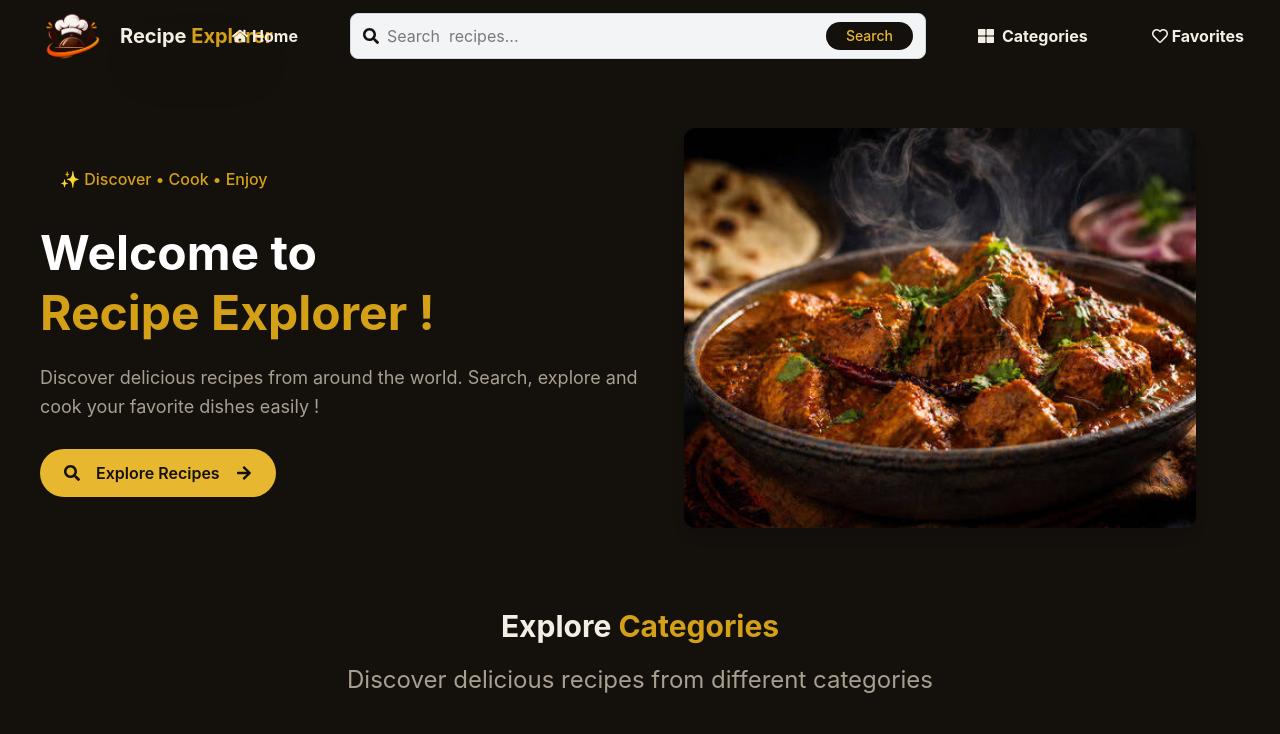
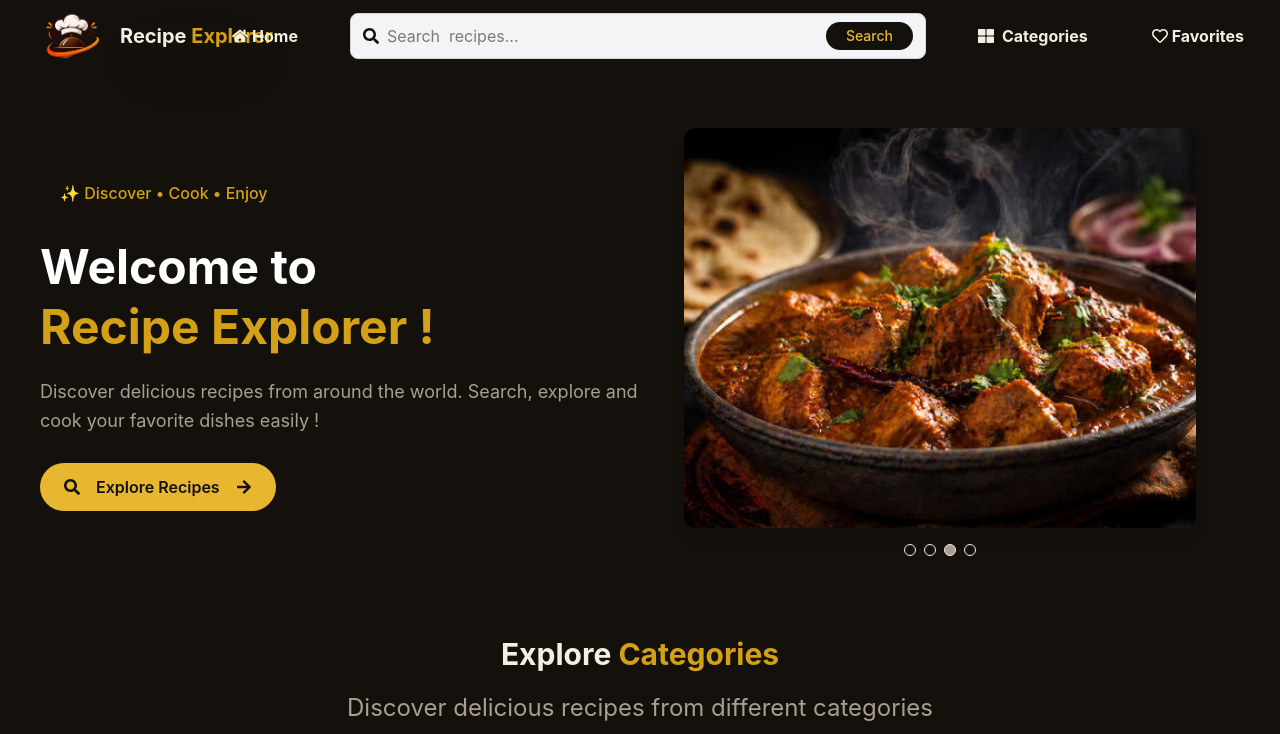
Before and after one commit to Havocsri/Food-Recipie-app, a React (Vite) app: page / in a window 1280 px wide. Shown: the top 734 px of the page. Built offline with nearby package versions, Linux system fonts and the light colour scheme.

Commit message:
fix: add abort controller to fetch requests in RecipePage and RecipeDetails for better cleanup

```diff
--- a/src/Components/HeroSection.jsx
+++ b/src/Components/HeroSection.jsx
@@ -59,13 +59,20 @@ const HeroSection = () => {
         </div>
 
         {/* Right Side - Food Image */}
-        <div className="flex w-1/2 justify-center">
+        <div className="flex w-1/2 flex-col items-center  justify-center">
 
           <img
             src={foodImages[currentImage]}
             alt="Delicious Food"
             className="w-200 h-100   max-w-lg object-cover rounded-xl shadow-lg transition duration-500 hover:scale-99"
           />
+             <div className="mt-4 flex gap-2">
+                 {foodImages.map((_, index) => (
+                   <button key={index}  type="button"
+                     onClick={() => setCurrentImage(index)}
+                     className={`h-3 w-3 rounded-full border border-cream ${
+                   currentImage == index ? "bg-muted" : "bg-transparent" }`} /> ))}
+               </div>
 
         </div>
 
--- a/src/pages/RecipeDetails.jsx
+++ b/src/pages/RecipeDetails.jsx
@@ -7,8 +7,9 @@ const RecipeDetails = () => {
   const [recipe, setRecipe] = useState(null);
 
   useEffect(() => {
+    const controller = new AbortController();
     const getRecipeDetails = async () => {
-      const response = await fetch(`https://www.themealdb.com/api/json/v1/1/lookup.php?i=${id}`);
+      const response = await fetch(`https://www.themealdb.com/api/json/v1/1/lookup.php?i=${id}`,{signal:controller.signal});
 
       const data = await response.json();
 
@@ -16,6 +17,7 @@ const RecipeDetails = () => {
     };
 
     getRecipeDetails();
+    return () => controller.abort();
   }, [id]);
 
   // API loading
--- a/src/pages/RecipePage.jsx
+++ b/src/pages/RecipePage.jsx
@@ -11,9 +11,10 @@ const RecipePage = () => {
 
 
   useEffect(() => {
+    const controller = new AbortController();
     const getRecipes = async () => {
       const response = await fetch(
-        `https://www.themealdb.com/api/json/v1/1/filter.php?c=${name}`
+        `https://www.themealdb.com/api/json/v1/1/filter.php?c=${name}`,{signal:controller.signal}
       );
 
       const data = await response.json();
@@ -22,6 +23,7 @@ const RecipePage = () => {
     };
 
     getRecipes();
+    return () => controller.abort();
   }, [name]);
 
   const toggleFavorite = (event, id) => {
```
